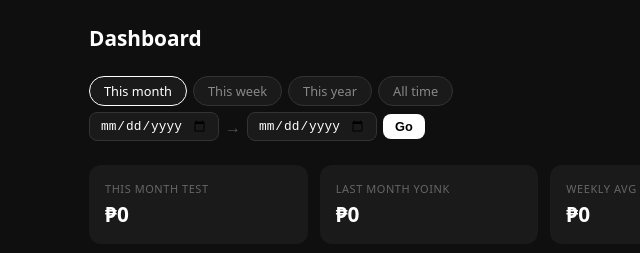
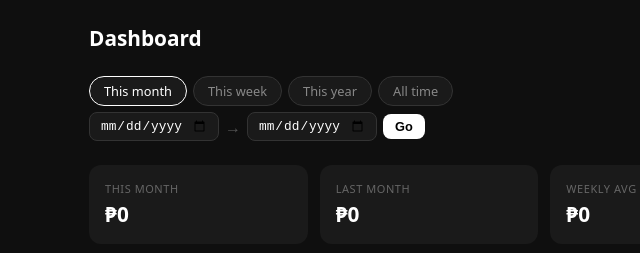
Before and after one commit to Freyjar/expenses-app, a plain HTML site: page static/dashboard.html in a window 1280 px wide. Shown: the top 253 px of the page, 495-1135 px from the left. Drawn offline with nearby package versions, Linux system fonts and the light colour scheme; no server answers.

Commit message:
Removed Test and Yonk

```diff
--- a/static/dashboard.html
+++ b/static/dashboard.html
@@ -208,11 +208,11 @@
     <!-- Cards -->
     <div class="cards dash-full" style="margin-bottom:1rem">
       <div class="card">
-        <div class="card-label" id="totalLabel">This month Test</div>
+        <div class="card-label" id="totalLabel">This month</div>
         <div class="card-value" id="monthTotal">₱0</div>
       </div>
       <div class="card">
-        <div class="card-label">Last month Yoink</div>
+        <div class="card-label">Last month</div>
         <div class="card-value" id="lastMonth">₱0</div>
       </div>
       <div class="card">
```
